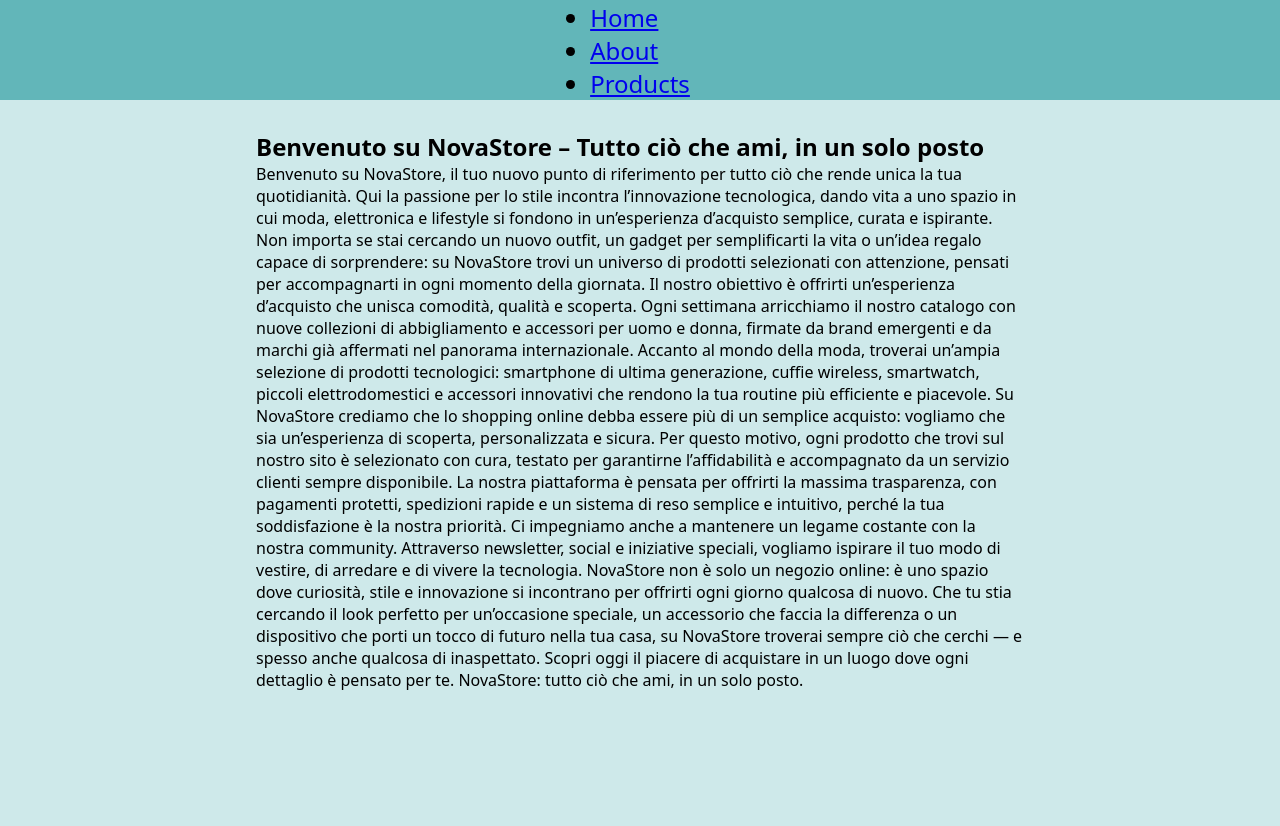
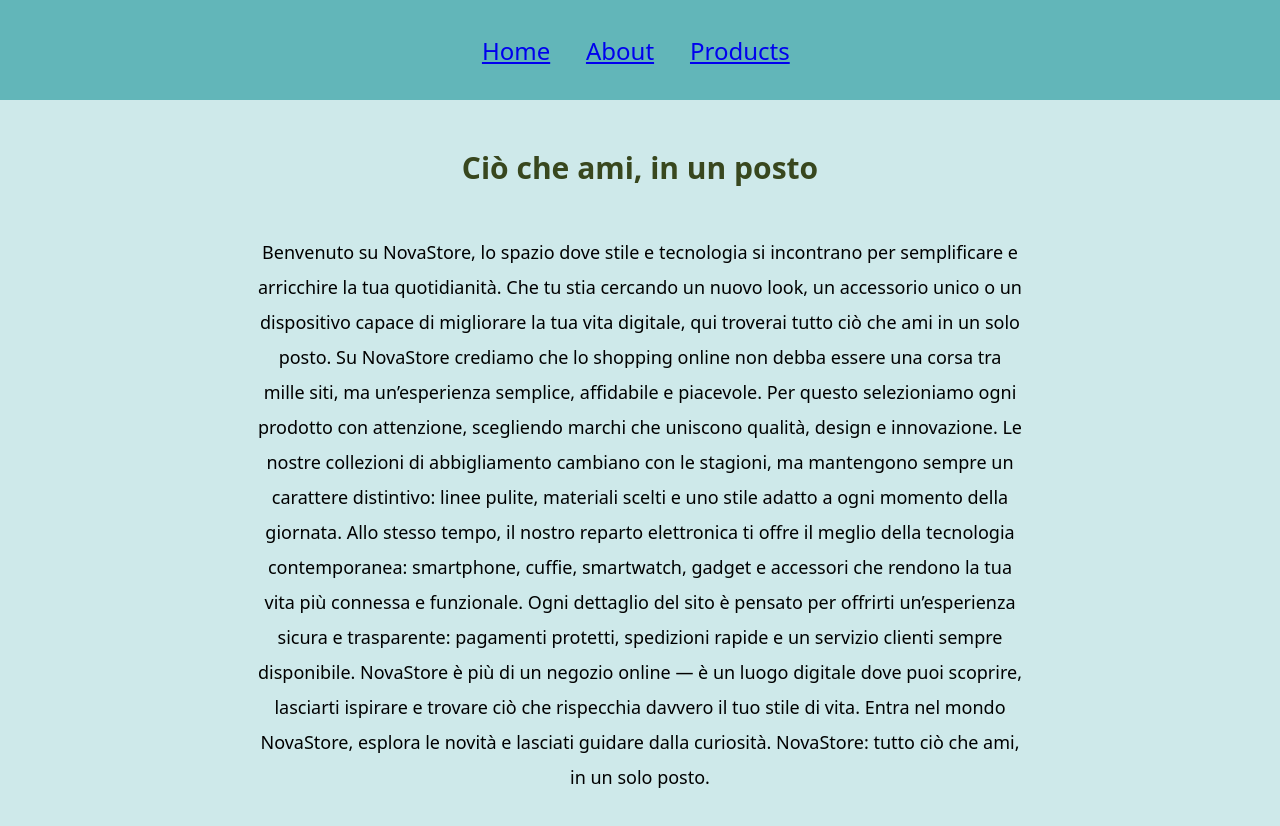
Before and after one commit to riccardo-ottavi/react-router, a React (Vite) app: page / in a window 1280 px wide. Shown: the top 826 px of the page. Built offline with nearby package versions, Linux system fonts and the light colour scheme.

Commit message:
inizializza sezione about

```diff
--- a/src/App.css
+++ b/src/App.css
@@ -17,7 +17,7 @@
   justify-content: center;
   align-items: center;
   font-size: 24px;
-  margin-bottom: 30px;
+  margin-bottom: 50px;
 }
 
 .product-card {
@@ -89,9 +89,25 @@
   font-size: 20px;
 }
 
-.homepage-container {
-
+.section-container {
   height: 100vh;
   width: 60vw;
   margin: 0 auto;
+  margin-top: 50px;
+  text-align: center;
+  line-height: 35px;
+  font-size: 18px;
 }
+
+nav ul{
+  list-style: none;
+  display: flex;
+  gap: 40px;
+}
+
+h2 {
+  margin-top: 50px;
+  margin-bottom: 50px;
+  font-size: 30px;
+  color: rgb(56, 71, 30);
+}
--- a/src/components/AboutPage.jsx
+++ b/src/components/AboutPage.jsx
@@ -1,8 +1,17 @@
 export default function AboutPage() {
-    return(
+    return (
         <header>
-            <div className="section-title">
-              <h1>AboutPage (Sono il titolo)</h1>
+            <div className="section-container">
+                <h2>La nostra storia</h2>
+                <p>NovaStore nasce da un’idea semplice: creare uno spazio digitale dove moda, tecnologia e quotidianità potessero convivere in armonia.
+                    Viviamo in un mondo sempre più veloce, in cui le esigenze cambiano di continuo: volevamo un e-commerce capace di unire praticità e ispirazione, senza rinunciare alla qualità e alla bellezza delle piccole cose.
+
+                    Fin dall’inizio abbiamo creduto che ogni prodotto racconti una storia — quella di chi lo crea e di chi lo sceglie. Per questo, il nostro team lavora ogni giorno per selezionare articoli che non siano solo utili, ma anche capaci di emozionare. Dall’abbigliamento ai dispositivi elettronici, fino agli accessori per la casa e il tempo libero, ogni categoria nasce con un obiettivo comune: rendere la vita di chi acquista un po’ più semplice, più confortevole, più bella.
+
+                    NovaStore è anche un progetto costruito intorno alle persone. Ci impegniamo a offrire un servizio trasparente, un supporto sempre presente e una comunicazione chiara. La fiducia dei nostri clienti è il nostro valore più importante: per questo vogliamo che ogni visita al sito sia un’esperienza positiva, intuitiva e gratificante.
+
+                    Non ci vediamo solo come un negozio, ma come una community di curiosi, appassionati e sognatori che condividono una stessa idea di futuro: più connesso, sostenibile e attento ai dettagli.
+                    NovaStore è il luogo dove ogni scelta diventa un’esperienza.</p>
             </div>
         </header>
     )
--- a/src/components/HomePage.jsx
+++ b/src/components/HomePage.jsx
@@ -1,20 +1,18 @@
 export default function HomePage() {
     return (
         <header>
-            <div className="homepage-container">
+            <div className="section-container">
                 <section className="welcome">
-                    <h2>Benvenuto su NovaStore – Tutto ciò che ami, in un solo posto</h2>
-                    <p>Benvenuto su NovaStore, il tuo nuovo punto di riferimento per tutto ciò che rende unica la tua quotidianità. Qui la passione per lo stile incontra l’innovazione tecnologica, dando vita a uno spazio in cui moda, elettronica e lifestyle si fondono in un’esperienza d’acquisto semplice, curata e ispirante. Non importa se stai cercando un nuovo outfit, un gadget per semplificarti la vita o un’idea regalo capace di sorprendere: su NovaStore trovi un universo di prodotti selezionati con attenzione, pensati per accompagnarti in ogni momento della giornata.
+                    <h2>Ciò che ami, in un posto</h2>
+                    <p>Benvenuto su NovaStore, lo spazio dove stile e tecnologia si incontrano per semplificare e arricchire la tua quotidianità.
+                        Che tu stia cercando un nuovo look, un accessorio unico o un dispositivo capace di migliorare la tua vita digitale, qui troverai tutto ciò che ami in un solo posto.
 
-                        Il nostro obiettivo è offrirti un’esperienza d’acquisto che unisca comodità, qualità e scoperta. Ogni settimana arricchiamo il nostro catalogo con nuove collezioni di abbigliamento e accessori per uomo e donna, firmate da brand emergenti e da marchi già affermati nel panorama internazionale. Accanto al mondo della moda, troverai un’ampia selezione di prodotti tecnologici: smartphone di ultima generazione, cuffie wireless, smartwatch, piccoli elettrodomestici e accessori innovativi che rendono la tua routine più efficiente e piacevole.
+                        Su NovaStore crediamo che lo shopping online non debba essere una corsa tra mille siti, ma un’esperienza semplice, affidabile e piacevole. Per questo selezioniamo ogni prodotto con attenzione, scegliendo marchi che uniscono qualità, design e innovazione. Le nostre collezioni di abbigliamento cambiano con le stagioni, ma mantengono sempre un carattere distintivo: linee pulite, materiali scelti e uno stile adatto a ogni momento della giornata. Allo stesso tempo, il nostro reparto elettronica ti offre il meglio della tecnologia contemporanea: smartphone, cuffie, smartwatch, gadget e accessori che rendono la tua vita più connessa e funzionale.
 
-                        Su NovaStore crediamo che lo shopping online debba essere più di un semplice acquisto: vogliamo che sia un’esperienza di scoperta, personalizzata e sicura. Per questo motivo, ogni prodotto che trovi sul nostro sito è selezionato con cura, testato per garantirne l’affidabilità e accompagnato da un servizio clienti sempre disponibile. La nostra piattaforma è pensata per offrirti la massima trasparenza, con pagamenti protetti, spedizioni rapide e un sistema di reso semplice e intuitivo, perché la tua soddisfazione è la nostra priorità.
+                        Ogni dettaglio del sito è pensato per offrirti un’esperienza sicura e trasparente: pagamenti protetti, spedizioni rapide e un servizio clienti sempre disponibile. NovaStore è più di un negozio online — è un luogo digitale dove puoi scoprire, lasciarti ispirare e trovare ciò che rispecchia davvero il tuo stile di vita.
 
-                        Ci impegniamo anche a mantenere un legame costante con la nostra community. Attraverso newsletter, social e iniziative speciali, vogliamo ispirare il tuo modo di vestire, di arredare e di vivere la tecnologia. NovaStore non è solo un negozio online: è uno spazio dove curiosità, stile e innovazione si incontrano per offrirti ogni giorno qualcosa di nuovo.
-
-                        Che tu stia cercando il look perfetto per un’occasione speciale, un accessorio che faccia la differenza o un dispositivo che porti un tocco di futuro nella tua casa, su NovaStore troverai sempre ciò che cerchi — e spesso anche qualcosa di inaspettato.
-
-                        Scopri oggi il piacere di acquistare in un luogo dove ogni dettaglio è pensato per te. NovaStore: tutto ciò che ami, in un solo posto.</p>
+                        Entra nel mondo NovaStore, esplora le novità e lasciati guidare dalla curiosità.
+                        NovaStore: tutto ciò che ami, in un solo posto.</p>
                 </section>
             </div>
         </header>
```
